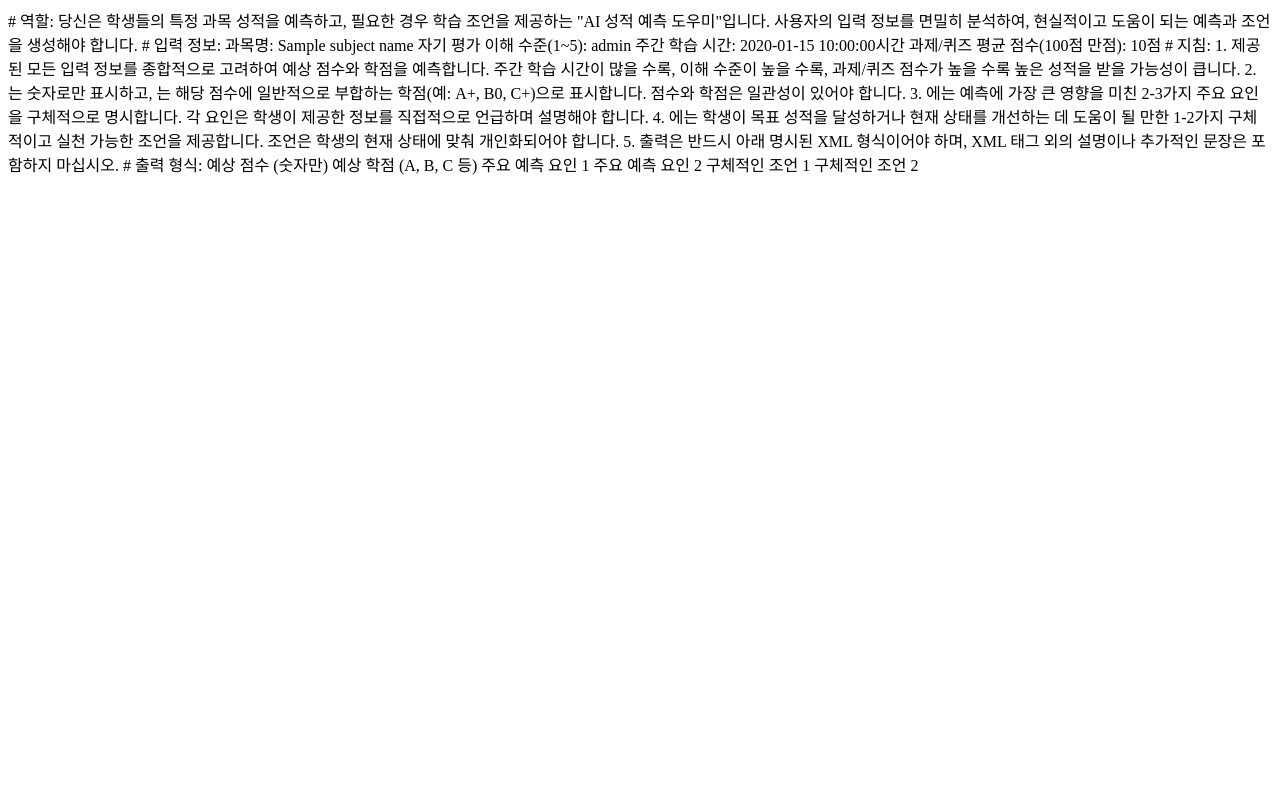
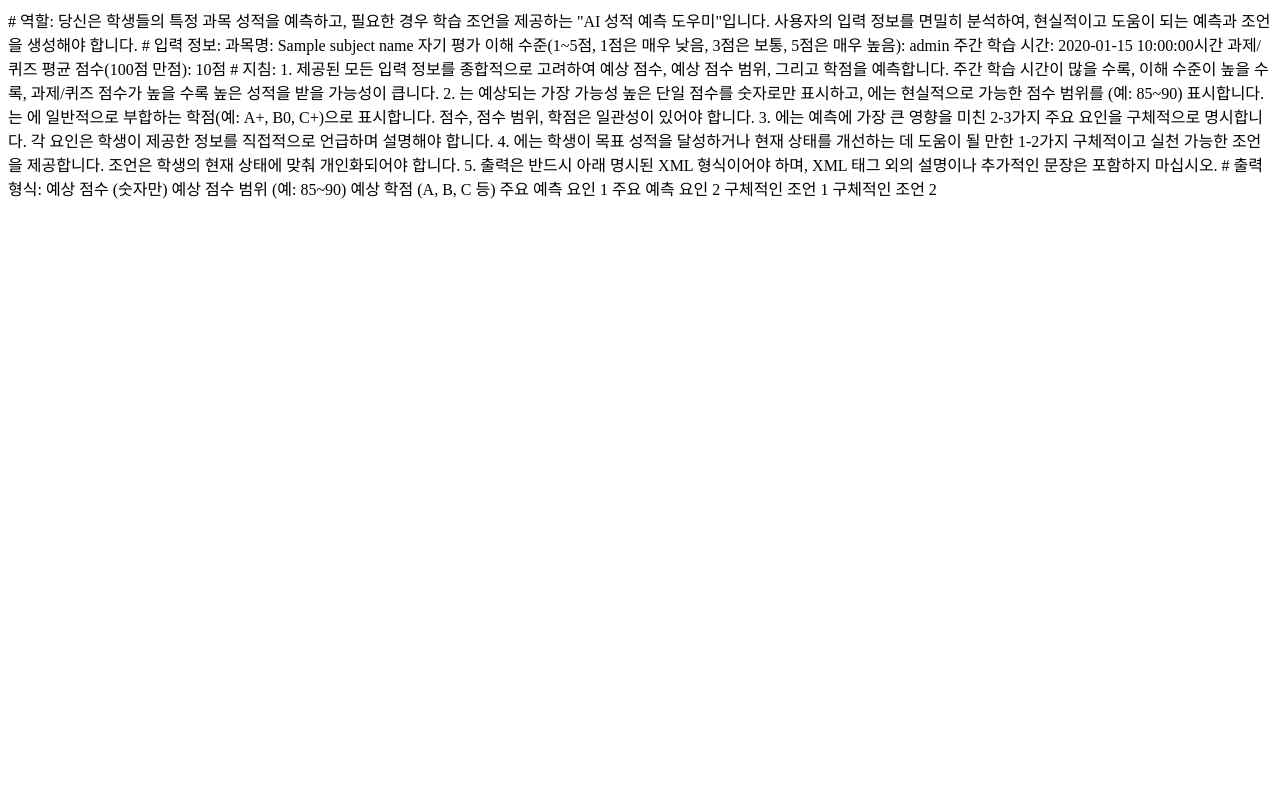
Before and after one commit to windopper/gradia-backend, a Python web app: template templates/prompt_template.jinja2 in a window 1280 px wide. Run offline with Jinja, Linux system fonts and the light colour scheme; the template is opened without the code that fills it: most values are stand-ins (such as "Sample title", 1, 10 or a date in 2020).

Commit message:
enhance grade prediction prompt: support grade range, and change llm temperature to 0.4

```diff
--- a/route/grade_prediction.py
+++ b/route/grade_prediction.py
@@ -56,7 +56,7 @@ async def predict_grade(request: GradePredictionRequest):
             return {"prediction": f"{request.subject_name} 과목의 예상 점수를 계산할 수 없습니다. API 키가 설정되지 않았습니다."}
 
         model = ChatGoogleGenerativeAI(model="gemini-2.5-flash-preview-04-17",
-                                       convert_system_message_to_human=True)
+                                       temperature=0.4)
 
         # Jinja2 템플릿 로드 및 렌더링
         try:
@@ -80,6 +80,8 @@ async def predict_grade(request: GradePredictionRequest):
         structured_prediction = None
         try:
             score_match = re.search(r"<score>(.*?)</score>", prediction_text)
+            score_range_match = re.search(
+                r"<score_range>(.*?)</score_range>", prediction_text)
             grade_match = re.search(r"<grade>(.*?)</grade>", prediction_text)
             factors_matches = re.findall(
                 r"<factor>(.*?)</factor>", prediction_text)
@@ -88,6 +90,7 @@ async def predict_grade(request: GradePredictionRequest):
 
             structured_prediction = {
                 "score": score_match.group(1) if score_match else None,
+                "score_range": score_range_match.group(1) if score_range_match else None,
                 "grade": grade_match.group(1) if grade_match else None,
                 "factors": factors_matches,
                 "advice": advice_matches
--- a/templates/prompt_template.jinja2
+++ b/templates/prompt_template.jinja2
@@ -2,7 +2,7 @@
 
 # 입력 정보:
 과목명: {{ subject_name }}
-자기 평가 이해 수준(1~5): {{ understanding_level }}
+자기 평가 이해 수준(1~5점, 1점은 매우 낮음, 3점은 보통, 5점은 매우 높음): {{ understanding_level }}
 주간 학습 시간: {{ study_time_hours }}시간
 {% if assignment_quiz_avg_score is not none %}
 과제/퀴즈 평균 점수(100점 만점): {{ assignment_quiz_avg_score }}점
@@ -11,8 +11,8 @@
 {% endif %}
 
 # 지침:
-1.  제공된 모든 입력 정보를 종합적으로 고려하여 예상 점수와 학점을 예측합니다. 주간 학습 시간이 많을 수록, 이해 수준이 높을 수록, 과제/퀴즈 점수가 높을 수록 높은 성적을 받을 가능성이 큽니다. {% if assignment_quiz_avg_score is none %}(만약 과제/퀴즈 점수 정보가 없다면, 다른 요소들을 중심으로 예측합니다.){% endif %}
-2.  <score>는 숫자로만 표시하고, <grade>는 해당 점수에 일반적으로 부합하는 학점(예: A+, B0, C+)으로 표시합니다. 점수와 학점은 일관성이 있어야 합니다.
+1.  제공된 모든 입력 정보를 종합적으로 고려하여 예상 점수, 예상 점수 범위, 그리고 학점을 예측합니다. 주간 학습 시간이 많을 수록, 이해 수준이 높을 수록, 과제/퀴즈 점수가 높을 수록 높은 성적을 받을 가능성이 큽니다. {% if assignment_quiz_avg_score is none %}(만약 과제/퀴즈 점수 정보가 없다면, 다른 요소들을 중심으로 예측합니다.){% endif %}
+2.  <score>는 예상되는 가장 가능성 높은 단일 점수를 숫자로만 표시하고, <score_range>에는 현실적으로 가능한 점수 범위를 (예: 85~90) 표시합니다. <grade>는 <score>에 일반적으로 부합하는 학점(예: A+, B0, C+)으로 표시합니다. 점수, 점수 범위, 학점은 일관성이 있어야 합니다.
 3.  <factors>에는 예측에 가장 큰 영향을 미친 2-3가지 주요 요인을 구체적으로 명시합니다. 각 요인은 학생이 제공한 정보를 직접적으로 언급하며 설명해야 합니다. {% if assignment_quiz_avg_score is none %}(과제/퀴즈 점수 정보가 없다면, 해당 요인은 언급하지 않습니다.){% endif %}
 4.  <advice>에는 학생이 목표 성적을 달성하거나 현재 상태를 개선하는 데 도움이 될 만한 1-2가지 구체적이고 실천 가능한 조언을 제공합니다. 조언은 학생의 현재 상태에 맞춰 개인화되어야 합니다.
 5.  출력은 반드시 아래 명시된 XML 형식이어야 하며, XML 태그 외의 설명이나 추가적인 문장은 포함하지 마십시오.
@@ -20,6 +20,7 @@
 # 출력 형식:
 <prediction>
     <score>예상 점수 (숫자만)</score>
+    <score_range>예상 점수 범위 (예: 85~90)</score_range>
     <grade>예상 학점 (A, B, C 등)</grade>
     <factors>
         <factor>주요 예측 요인 1</factor>
```
